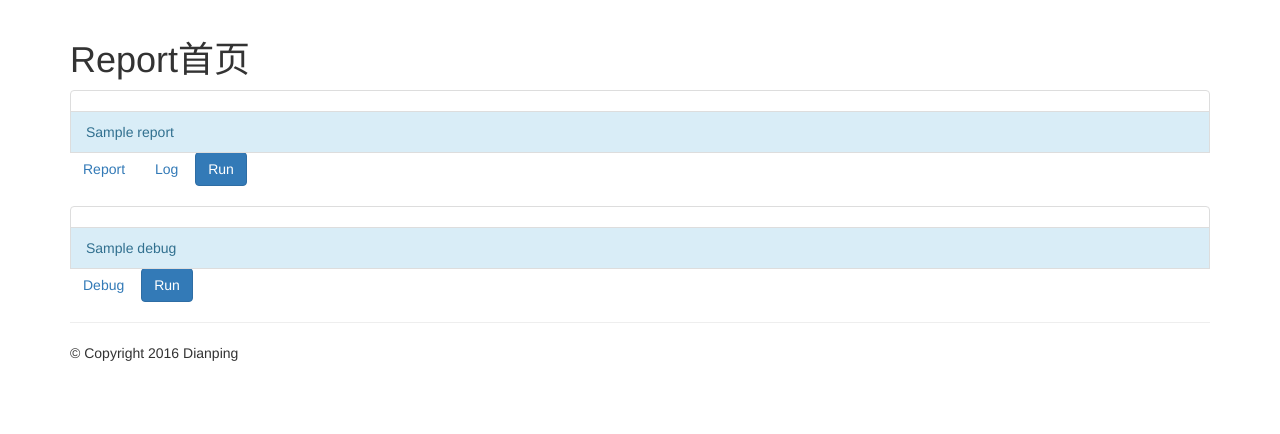
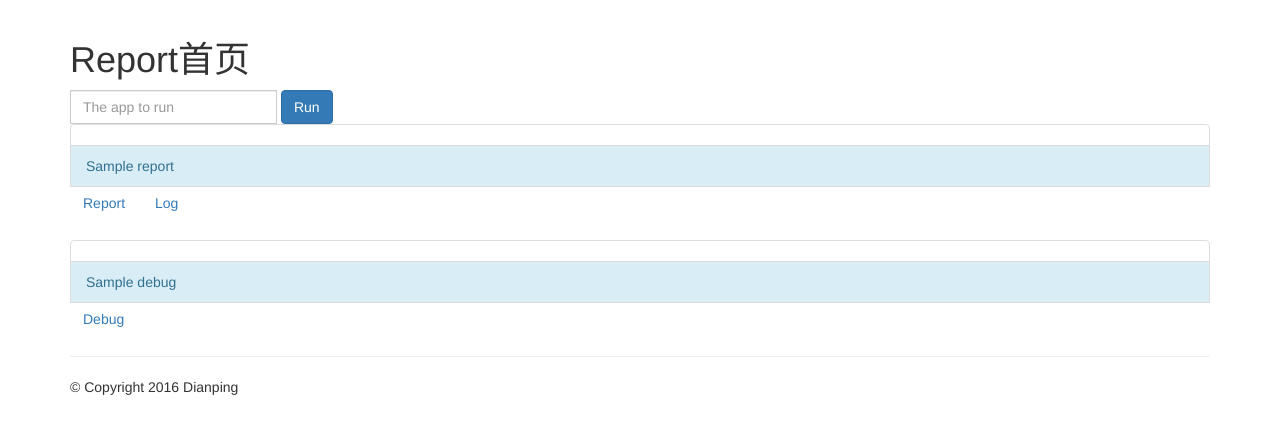
Before and after one commit to liuz7/reporter, a Flask app: template app/templates/report/index.html in a window 1280 px wide. Shown: the part 52-486 px from the top of the page. Run offline with Flask 2, Linux system fonts and the light colour scheme; the template is opened without the code that fills it: most values are stand-ins (such as "Sample title", 1, 10 or a date in 2020); some libraries are stand-ins or nearby versions.

Commit message:
Add run app action

```diff
--- a/app/templates/report/index.html
+++ b/app/templates/report/index.html
@@ -5,13 +5,22 @@
 {% block page_content %}
 <h1>Report首页</h1>
 
+<form class="form-inline" method="POST" action="{{url_for('report.run')}}">
+  <div class="form-group">
+    <label class="sr-only" for="app">Run app on the server</label>
+    <div class="input-group">
+      <input type="text" class="form-control" id="app" placeholder="The app to run" name="app">
+    </div>
+  </div>
+  <button type="submit" class="btn btn-primary">Run</button>
+</form>
+
 <ul class="list-group">
 {% for report in report_list %}
     <li class="list-group-item">
         <li class="list-group-item list-group-item-info">{{ report }}</li>
         <a class="btn btn-default btn-link" href="{{ url_for('report.show', name=report + '/report.html') }}" role="button">Report</a>
         <a class="btn btn-default btn-link" href="{{ url_for('report.show', name=report + '/log.html') }}" role="button">Log</a>
-        <a class="btn btn-default btn-primary" href="{{ url_for('report.run', app=report) }}" role="button">Run</a>
     </li>
 {% endfor %}
 </ul>
@@ -21,7 +30,6 @@
     <li class="list-group-item">
         <li class="list-group-item list-group-item-info">{{ debug }}</li>
         <a class="btn btn-default btn-link" href="{{ url_for('report.show', name=debug) }}" role="button">Debug</a>
-        <a class="btn btn-default btn-primary" href="{{ url_for('report.run', app=report) }}" role="button">Run</a>
     </li>
 {% endfor %}
 </ul>
--- a/config/default.py
+++ b/config/default.py
@@ -1,2 +1,3 @@
 DEBUG = False
-PPE_REPORT_PATH = "/Users/liugeorge/workspace/temp/search-it-automation/report"
+PPE_REPORT_PATH = "/usr/local/nagios/etc/scripts/robot_check_report"
+PPE_SCRIPT_PATH = "/usr/local/nagios/etc/scripts/search-it-automation/Library/script/ppe_run.py"
--- a/config/development.py
+++ b/config/development.py
@@ -1,2 +1,3 @@
 DEBUG = True
 PPE_REPORT_PATH = "/Users/liugeorge/workspace/temp/search-it-automation/report"
+PPE_SCRIPT_PATH = "/Users/liugeorge/workspace/temp/search-it-automation/Library/script/ppe_run.py"
```
Also changed, not shown: app/report/views.py (+13 -4 lines), app/templates/report/result.html (added, +9 -0 lines).
